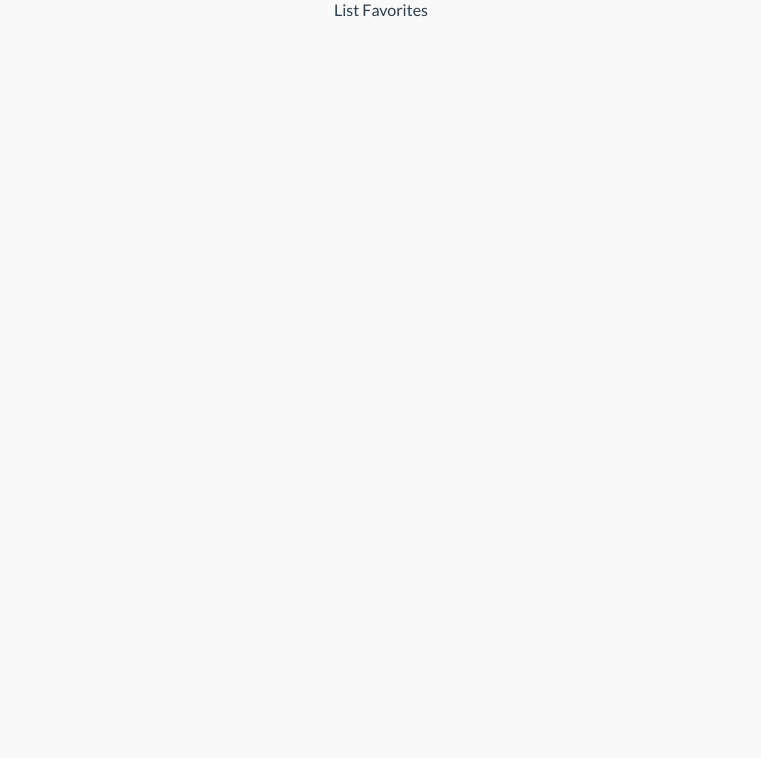
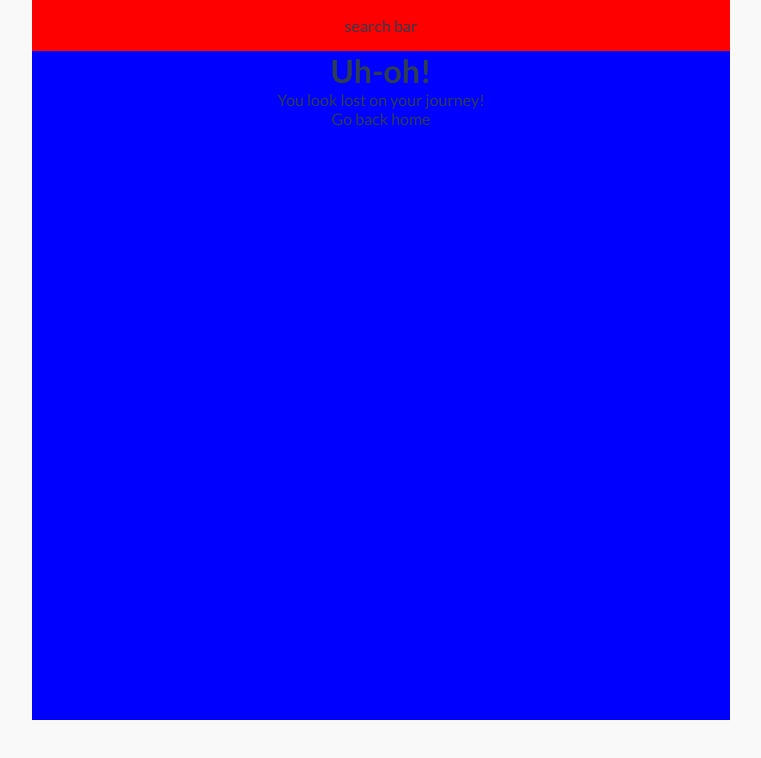
Before and after one commit to bcazu/poke-app, a Vue app: page /favorites in a window 1280 px wide. Shown: the top 758 px of the page, without its empty margins (259-1020 px from the left). Built offline with nearby package versions, Linux system fonts and the light colour scheme.

Commit message:
Implementación de Vuetify

```diff
--- a/public/index.html
+++ b/public/index.html
@@ -1,12 +1,14 @@
 <!DOCTYPE html>
-<html lang="">
+<html lang="en">
   <head>
     <meta charset="utf-8">
     <meta http-equiv="X-UA-Compatible" content="IE=edge">
     <meta name="viewport" content="width=device-width,initial-scale=1.0">
     <link rel="icon" href="<%= BASE_URL %>favicon.ico">
+    <title><%= htmlWebpackPlugin.options.title %></title>
     <link href='http://fonts.googleapis.com/css?family=Lato:400,700' rel='stylesheet' type='text/css'>
-    <title><%= htmlWebpackPlugin.options.title %></title>
+    <link rel="stylesheet" href="https://fonts.googleapis.com/css?family=Roboto:100,300,400,500,700,900">
+    <link rel="stylesheet" href="https://cdn.jsdelivr.net/npm/@mdi/font@latest/css/materialdesignicons.min.css">
   </head>
   <body>
     <noscript>
--- a/src/main.js
+++ b/src/main.js
@@ -2,11 +2,13 @@ import Vue from 'vue'
 import App from './App.vue'
 import router from './router'
 import store from './store'
+import vuetify from './plugins/vuetify'
 
 Vue.config.productionTip = false
 
 new Vue({
   router,
   store,
+  vuetify,
   render: h => h(App)
 }).$mount('#app')
--- /dev/null
+++ b/src/plugins/vuetify.js
@@ -0,0 +1,7 @@
+import Vue from 'vue';
+import Vuetify from 'vuetify/lib/framework';
+
+Vue.use(Vuetify);
+
+export default new Vuetify({
+});
--- a/src/router/index.js
+++ b/src/router/index.js
@@ -26,7 +26,7 @@ const routes = [
   {
     path: '/favorites',
     name: 'favorites',
-    component: () => import('../views/ListFavoritesPokes.vue')
+    component: () => import('../views/ListFavoritePokes.vue')
   }
 ]
 
--- /dev/null
+++ b/src/views/ListFavoritePokes.vue
@@ -0,0 +1,81 @@
+<template>
+  <div class="contList">
+      <Preload :visible="preloadVisible" />
+      <div class="contSearch">
+        <search-bar />
+      </div>
+        <div class="contListPokes">
+          <poke-list v-if="listFavoritePokes.length > 0" />
+          <not-found v-else/>
+        </div>
+        <div class="contFooter" v-if="listFavoritePokes.length > 0">
+          <Footer/>
+        </div>
+  </div>
+</template>
+
+<script>
+// @ is an alias to /src
+import Preload from '@/components/Preload.vue'
+import SearchBar from '@/components/SearchBar.vue'
+import PokeList from '@/components/PokeList.vue'
+import NotFound from '@/components/NotFound.vue'
+import Footer from '@/components/Footer.vue'
+
+export default {
+  name: 'Favorites',
+  components: {
+    Preload,
+    SearchBar,
+    PokeList,
+    NotFound,
+    Footer
+  },
+  mounted(){
+    setTimeout(()=>{
+      this.getFavoritePokes();
+    },1000)
+  },
+  data(){
+    return {
+      preloadVisible: true,
+      listFavoritePokes: []
+    }
+  },
+  methods:{
+    getFavoritePokes: async function(){
+        try{
+          this.listFavoritePokes = [];
+          this.preloadVisible = false;
+        }catch(err){
+          console.log("Error: ", err);
+          this.preloadVisible = false;
+        }
+    }
+  }
+}
+</script>
+<style>
+.contList{
+  display: grid;
+  height: 100vh;
+  grid-template-areas: ". contSearch ."
+                       ". contListPokes ."
+                       "contFooter contFooter contFooter";
+  grid-template-columns: 291px 1fr 291px;
+  grid-template-rows: auto 1fr 80px;
+}
+.contList .contSearch{
+  grid-area: contSearch;
+  background: red;
+  padding: 1em;
+}
+.contList .contListPokes{
+  grid-area: contListPokes;
+background: blue;
+}
+.contList .contFooter{
+  grid-area: contFooter;
+  background: blueviolet;
+}
+</style>
--- a/src/views/ListFavoritesPokes.vue
+++ /dev/null
@@ -1,16 +0,0 @@
-<template>
-  <div class="home">
-    <p>List Favorites</p>
-  </div>
-</template>
-
-<script>
-// @ is an alias to /src
-// import HelloWorld from '@/components/HelloWorld.vue'
-
-export default {
-  name: 'Home',
-  components: {
-  }
-}
-</script>
--- /dev/null
+++ b/vue.config.js
@@ -0,0 +1,5 @@
+module.exports = {
+  transpileDependencies: [
+    'vuetify'
+  ]
+}
```
Also changed, not shown: package.json (+6 -1 lines), 1 other file (tests, documents, lock files or other folders).
